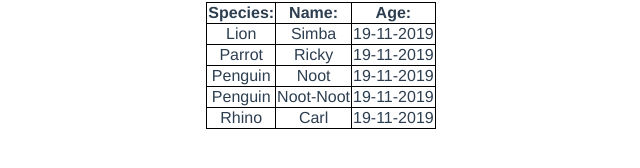
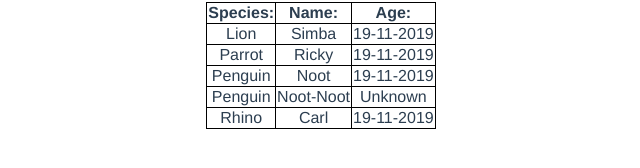
Before and after one commit to Keringer91/Zoo, a Vue app: page / in a window 1280 px wide. Shown: the part 262-430 px from the top of the page, without its empty margins (319-959 px from the left). Built offline with nearby package versions, Linux system fonts and the light colour scheme.

Commit message:
Zadatak 2: displays unknown date of birth

```diff
--- a/src/components/AnimalList.vue
+++ b/src/components/AnimalList.vue
@@ -9,7 +9,7 @@
       <tr v-for="(animal,index) in animals" :key="index">
         <td>{{ animal.species }}</td>
         <td>{{ animal.name }}</td>
-        <td>{{ animal.dateOfBirth }}</td>
+        <td>{{ animal.dateOfBirth ? animal.dateOfBirth : 'Unknown' }}</td>
       </tr>
     </table>
   </div>
@@ -24,7 +24,7 @@ export default {
             {species: 'Lion', name: 'Simba', dateOfBirth: moment().format("DD-MM-YYYY")},
             {species: 'Parrot', name: 'Ricky', dateOfBirth: moment().format("DD-MM-YYYY")},
             {species: 'Penguin', name: 'Noot', dateOfBirth: moment().format("DD-MM-YYYY")},
-            {species: 'Penguin', name: 'Noot-Noot', dateOfBirth: moment().format("DD-MM-YYYY")},
+            {species: 'Penguin', name: 'Noot-Noot', dateOfBirth: ''},
             {species: 'Rhino', name: 'Carl', dateOfBirth: moment().format("DD-MM-YYYY")}
           ]
         }
```
